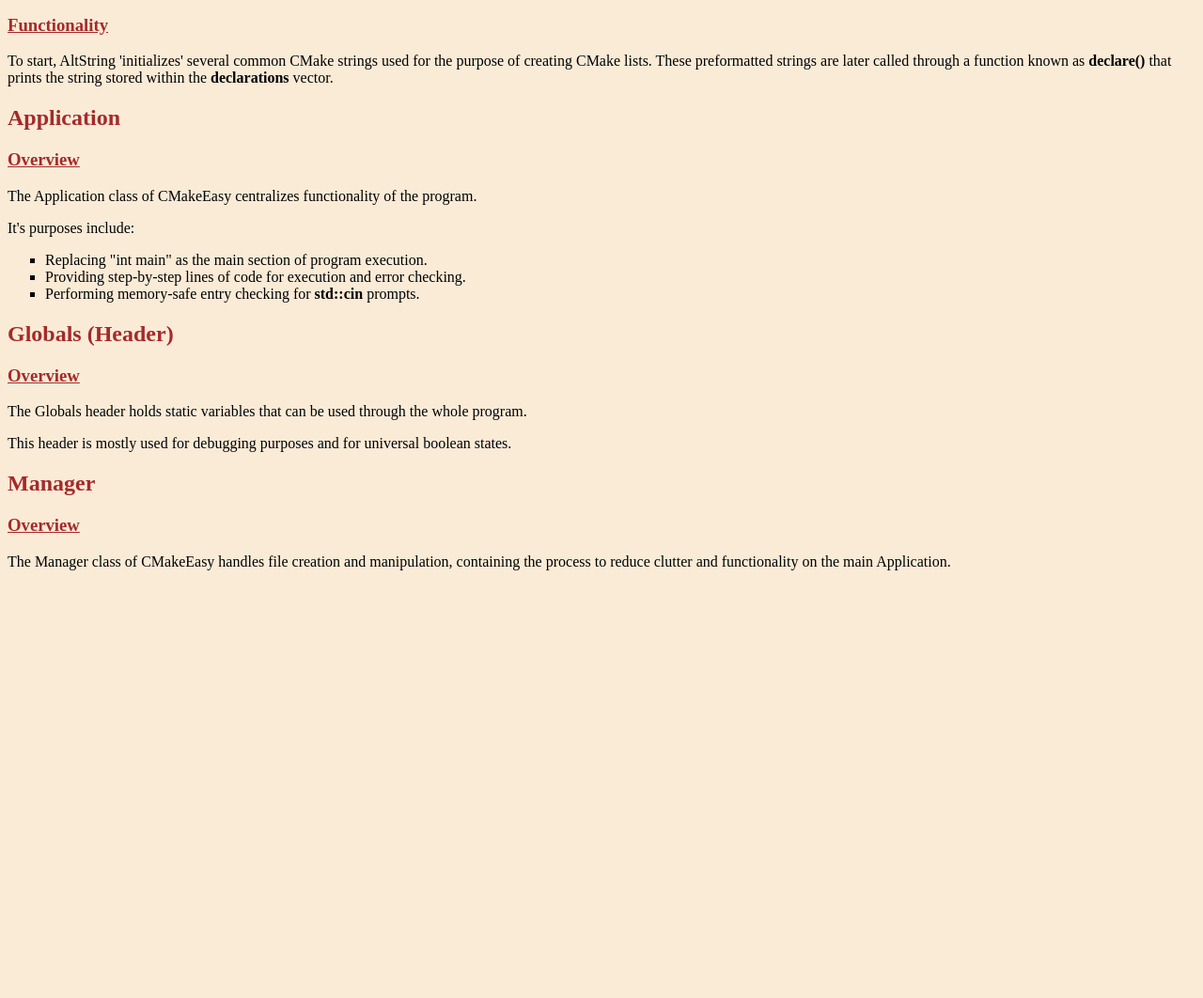
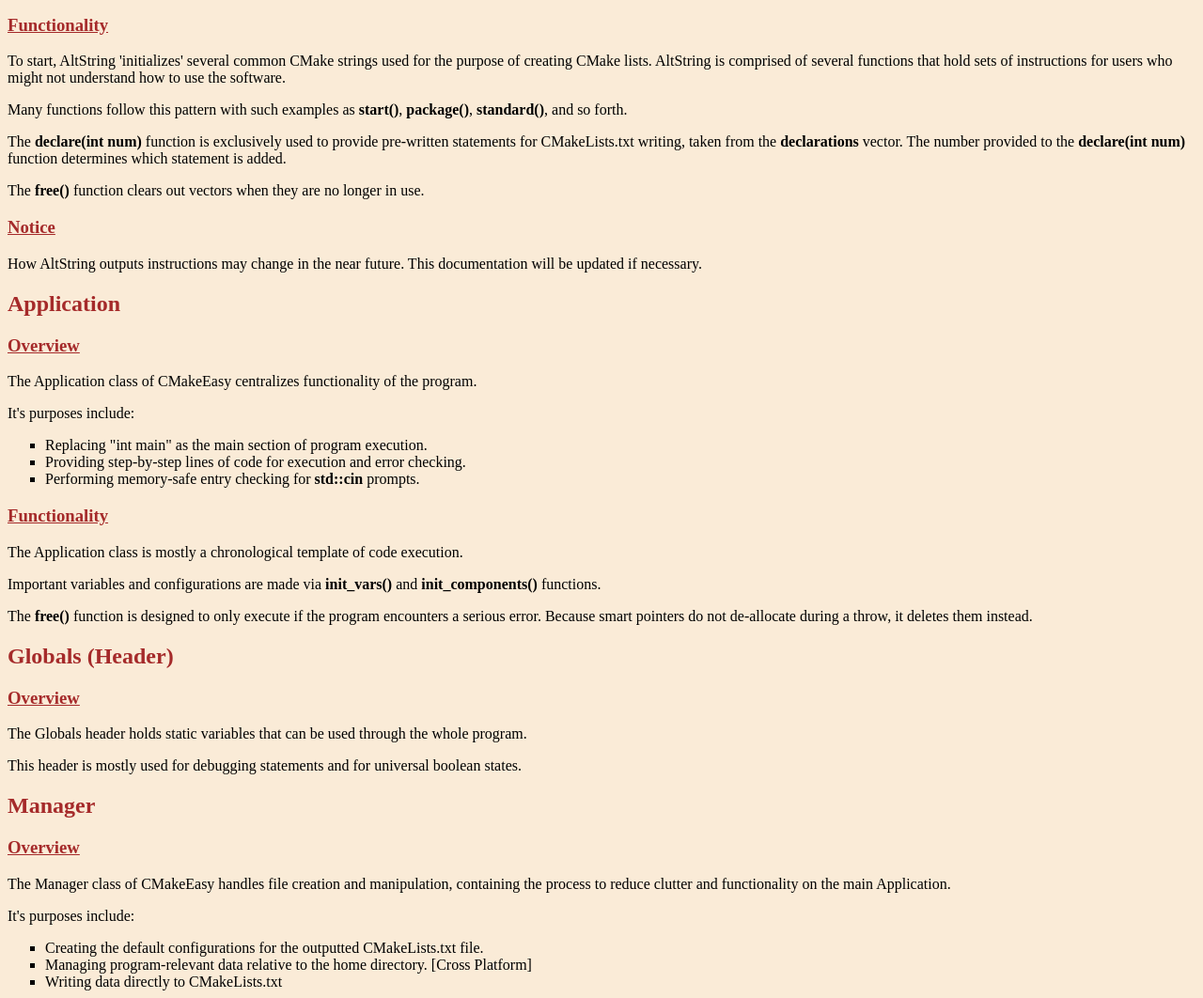
Before and after one commit to DreamHollow/CMakeEasy, a plain HTML site: page doc/index.html in a window 1280 px wide. Shown: the part 395-1457 px from the top of the page at 94% size. Before the commit the page ends 1018 px from the top, so only its background shows below. Drawn offline with Linux system fonts and the light colour scheme.

Commit message:
Documentation: Index updated.

```diff
--- a/doc/index.html
+++ b/doc/index.html
@@ -24,8 +24,14 @@
 
     <h3>Functionality</h3>
     <p>To start, AltString 'initializes' several common CMake strings used for the purpose of creating CMake lists.
-        These preformatted strings are later called through a function known as <b>declare()</b>
-        that prints the string stored within the <b>declarations</b> vector.</p>
+        AltString is comprised of several functions that hold sets of instructions for users who might not understand how to use the software.</p>
+        <p>Many functions follow this pattern with such examples as <b>start()</b>, <b>package()</b>, <b>standard()</b>, and so forth.</p>
+        <p>The <b>declare(int num)</b> function is exclusively used to provide pre-written statements for CMakeLists.txt writing, taken from the <b>declarations</b> vector. The number provided
+        to the <b>declare(int num)</b> function determines which statement is added.</p>
+        <p>The <b>free()</b> function clears out vectors when they are no longer in use.</p>
+
+    <h3>Notice</h3>
+    <p>How AltString outputs instructions may change in the near future. This documentation will be updated if necessary.</p>
 
     <h2>Application</h2>
     <h3>Overview</h3>
@@ -36,15 +42,27 @@
         <li>Providing step-by-step lines of code for execution and error checking.</li>
         <li>Performing memory-safe entry checking for <b>std::cin</b> prompts.</li>
     </ul>
+    <h3>Functionality</h3>
+    <p>The Application class is mostly a chronological template of code execution.</p>
+    <p>Important variables and configurations are made via <b>init_vars()</b> and <b>init_components()</b> functions.</p>
+    <p>The <b>free()</b> function is designed to only execute if the program encounters a serious error.
+        Because smart pointers do not de-allocate during a throw, it deletes them instead.</p>
 
     <h2>Globals (Header)</h2>
     <h3>Overview</h3>
     <p>The Globals header holds static variables that can be used through the whole program.</p>
-    <p>This header is mostly used for debugging purposes and for universal boolean states.</p>
+    <p>This header is mostly used for debugging statements and for universal boolean states.</p>
 
     <h2>Manager</h2>
     <h3>Overview</h3>
-    <p>The Manager class of CMakeEasy handles file creation and manipulation, containing the process to reduce clutter and functionality on the main Application.</p>
+    <p>The Manager class of CMakeEasy handles file creation and manipulation,
+        containing the process to reduce clutter and functionality on the main Application.</p>
+    <p>It's purposes include:</p>
+    <ul class="a">
+        <li>Creating the default configurations for the outputted CMakeLists.txt file.</li>
+        <li>Managing program-relevant data relative to the home directory. [Cross Platform]</li>
+        <li>Writing data directly to CMakeLists.txt</li>
+    </ul>
 </body>
 </html>
 <!--This page is kept relatively clean as to be as human-readable as possible.-->
```
